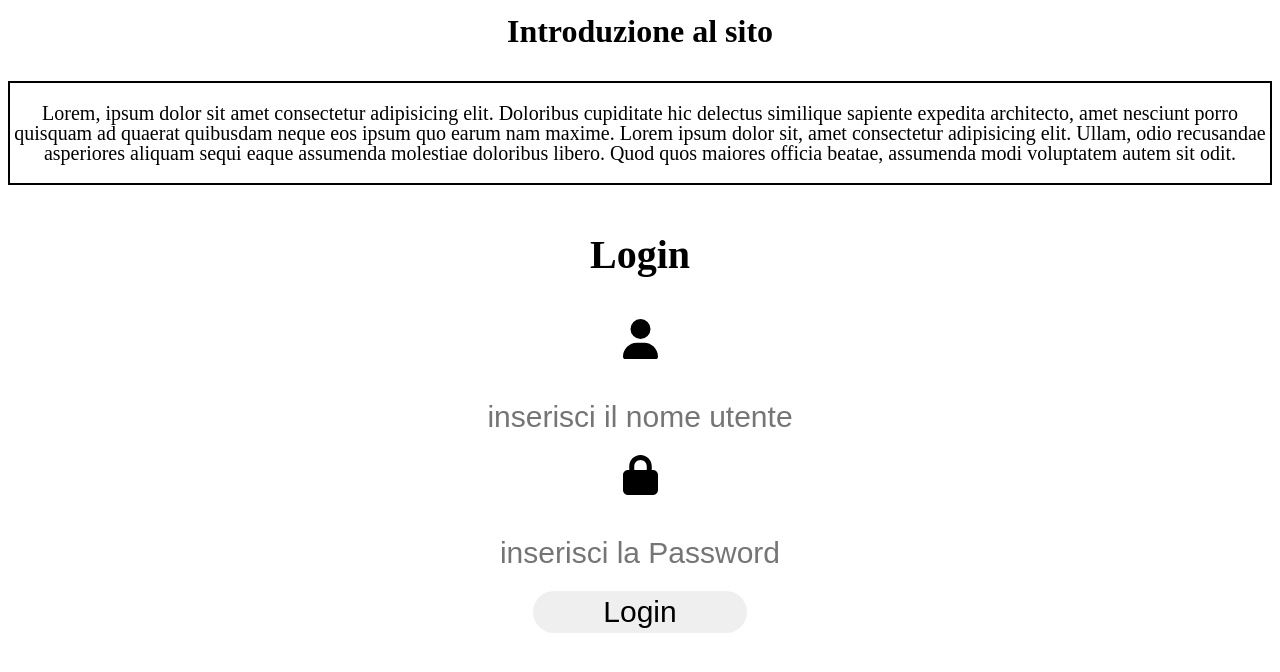
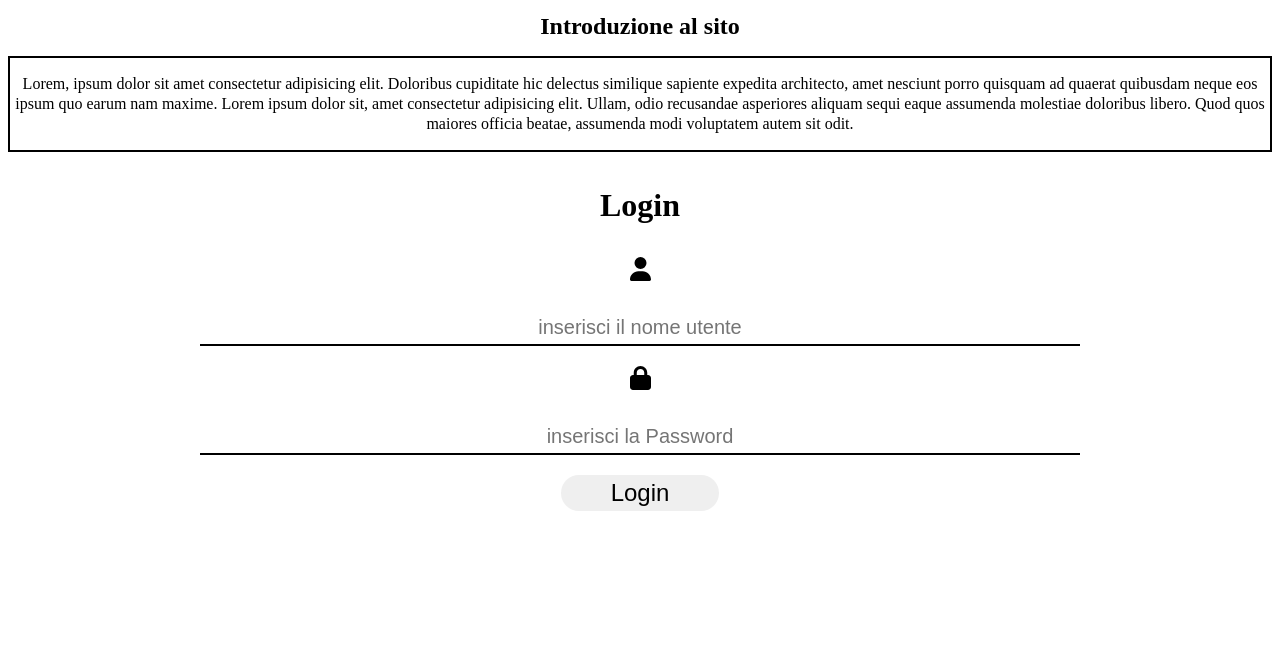
Before and after one commit to geraldgold2016/AgileTraining, an Angular app in the folder AgileTrainingFe/: page /login in a window 1280 px wide. Shown: the top 672 px of the page. Built offline with nearby package versions, Linux system fonts and the light colour scheme.

Commit message:
template login e css aggiornati

```diff
--- a/AgileTrainingFe/src/app/components/login/login.component.css
+++ b/AgileTrainingFe/src/app/components/login/login.component.css
@@ -13,13 +13,16 @@
   margin-bottom: 60px;
 }
 
-.userInp {
-  border: solid 2px;
+.userInp, .passInp {
+  border: none;
+  border-bottom: 2px solid black;
   margin: 20px;
-}
-.passInp {
-  border: solid 2px;
-  margin: 20px;
+  width: 80%;
+  font-size: 18px;
+  padding: 5px;
+  text-align: center;
+  outline: none;
+  box-shadow: none;
 }
 
 .btnLogin {
@@ -32,16 +35,15 @@
   background-color: #2d9bf0;
 }
 
-.passIcon{
-    display:none
-}
-.userIcon{
+.passIcon {
   display: none;
 }
 
+.userIcon {
+  display: none;
+}
 
-
-@media (max-width: 431px) {
+@media (orientation: portrait) {
   .loremP {
     font-size: 20px;
   }
@@ -59,25 +61,34 @@
   .Login {
     font-size: 40px;
   }
-  .userInp {
-    border: none;
+
+  .inpBox {
     margin: 20px;
     font-size: 30px;
     text-align: center;
   }
-  .passInp {
+
+  .inpBox label {
+    position: absolute;
+  }
+
+  .userInp, .passInp {
     border: none;
+    border-bottom: 2px solid black;
     margin: 20px;
+    width: 80%;
     font-size: 30px;
+    padding: 5px;
     text-align: center;
+    outline: none;
+    box-shadow: none;
   }
 
   .btnLogin {
     border: none;
     padding: 4px 70px;
     border-radius: 50px;
-    font-size:30px ;
-
+    font-size: 30px;
   }
 
   .btnLogin:hover {
@@ -88,52 +99,65 @@
   .lblUser {
     display: none;
   }
+
   .lblPass {
     display: none;
   }
 
-  .passIcon{display:block;}
-  .userIcon{display: block;}
+  .passIcon {
+    display: block;
   }
 
-@media(orientation:landscape){
-    .loremP {
-        margin: ;
-        font-size: 20px;
+  .userIcon {
+    display: block;
+  }
 }
 
+@media (orientation: landscape) {
   .container {
     text-align: center;
     line-height: 20px;
     margin: 0 auto;
+    width: 100%;
   }
 
   .intro {
-         margin-bottom: 40px;
+    margin-bottom: 20px;
+    font-size: 24px;
+  }
+
+  .loremP {
+    font-size: 16px;
+    margin-bottom: 30px;
   }
 
   .Login {
-         font-size: 40px;
+    font-size: 32px;
   }
-       .userInp {
-         border: none;
-         margin: 20px;
-         font-size: 30px;
+
+  .inpBox {
+    margin: 10px;
+    font-size: 24px;
     text-align: center;
   }
-       .passInp {
+
+  .userInp, .passInp {
     border: none;
-         margin: 20px;
-         font-size: 30px;
+    border-bottom: 2px solid black;
+    margin: 10px;
+    width: 70%;
+    font-size: 20px;
+    padding: 5px;
     text-align: center;
+    outline: none;
+    box-shadow: none;
   }
 
   .btnLogin {
     border: none;
-         padding: 4px 70px;
-         border-radius: 50px;
-         font-size:30px ;
-
+    padding: 4px 50px;
+    border-radius: 25px;
+    font-size: 24px;
   }
 
   .btnLogin:hover {
@@ -144,10 +168,16 @@
   .lblUser {
     display: none;
   }
+
   .lblPass {
     display: none;
   }
 
-       .passIcon{display:block;}
-       .userIcon{display: block;}
+  .passIcon {
+    display: block;
   }
+
+  .userIcon {
+    display: block;
+  }
+}
--- a/AgileTrainingFe/src/app/components/login/login.component.html
+++ b/AgileTrainingFe/src/app/components/login/login.component.html
@@ -1,19 +1,21 @@
 <div class="container">
-    <h1 class="intro">Introduzione al sito </h1>
+    <h1 class="intro">Introduzione al sito</h1>
     <div class="loremP">
-        <p>Lorem, ipsum dolor sit amet consectetur adipisicing elit. Doloribus cupiditate hic delectus similique sapiente expedita architecto, amet nesciunt porro quisquam ad quaerat quibusdam neque eos ipsum quo earum nam maxime. Lorem ipsum dolor sit, amet consectetur adipisicing elit. Ullam, odio recusandae asperiores aliquam sequi eaque assumenda molestiae doloribus libero. Quod quos maiores officia beatae, assumenda modi voluptatem autem sit odit.</p>
+      <p>Lorem, ipsum dolor sit amet consectetur adipisicing elit. Doloribus cupiditate hic delectus similique sapiente expedita architecto, amet nesciunt porro quisquam ad quaerat quibusdam neque eos ipsum quo earum nam maxime. Lorem ipsum dolor sit, amet consectetur adipisicing elit. Ullam, odio recusandae asperiores aliquam sequi eaque assumenda molestiae doloribus libero. Quod quos maiores officia beatae, assumenda modi voluptatem autem sit odit.</p>
     </div>
-
     <div class="Login">
+      <form action="">
         <h4>Login</h4>
-        <fa-icon class="userIcon" [icon]="['fas', 'user']"></fa-icon><label for="" class="lblUser">Username</label><br>
-    <input class="userInp" type="text" placeholder="inserisci il nome utente"><br>
-
-    <fa-icon class="passIcon" [icon]="['fas', 'lock']"></fa-icon><label class="lblPass">Password</label><br>
-    <input type="password" class="passInp" placeholder="inserisci la Password"><br>
-    <button class="btnLogin">Login</button>
-
-
+       <div class="inpBox">
+          <fa-icon class="userIcon" [icon]="['fas', 'user']"></fa-icon>
+          <label for="" class="lblUser">Username</label><br>
+          <input class="userInp" type="text" placeholder="inserisci il nome utente"><br></div>
+          <div class="inpBox" >
+          <fa-icon class="passIcon" [icon]="['fas', 'lock']"></fa-icon>
+          <label class="lblPass">Password</label><br>
+          <input type="password" class="passInp" placeholder="inserisci la Password"><br>
+        </div>
+        <button class="btnLogin">Login</button>
+      </form>
     </div>
-
-</div>
+  </div>
```
Lines whose indentation alone changed are shown as unchanged.
